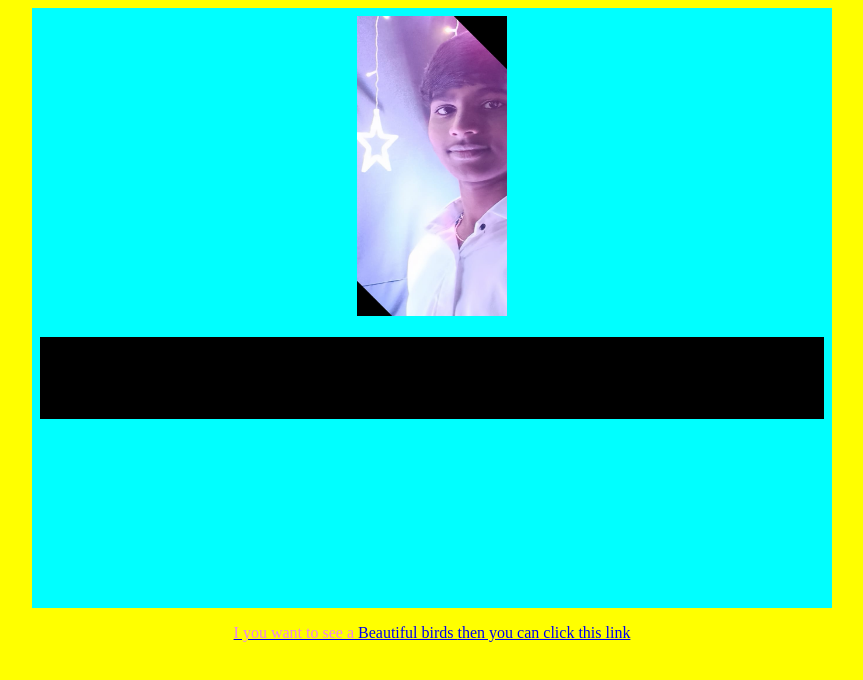
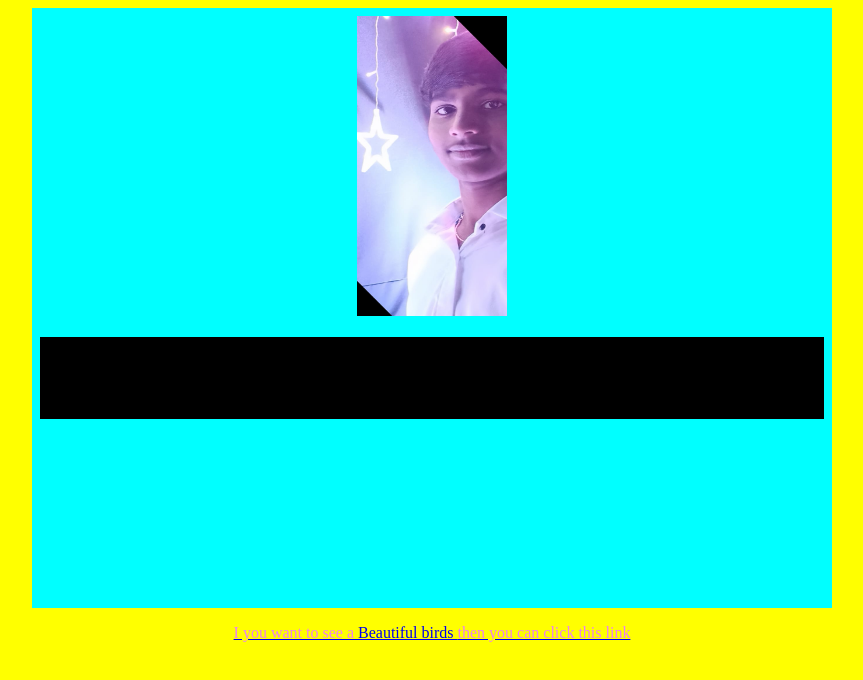
Before and after one commit to ANTHONYNAMMI/Animated, a plain HTML site: page index.html in a window 1280 px wide. Shown: the whole page, without its empty margins (208-1071 px from the left). Drawn offline with Linux system fonts and the light colour scheme.

Commit message:
a small color mistake

```diff
--- a/index.html
+++ b/index.html
@@ -6,7 +6,7 @@
     <body bgcolor="yellow">
 <center>
         <iframe src="15.html" frameborder="0" name="tvaraga_1" width="800" height="600" align="center"></iframe>
-        <p><a href="19.html" target="tvaraga_1" align="center" vlink="green"><font color="violet">I you want to see a </font>Beautiful birds <font color="violet"></font>then you can click this link</font></a>
+        <p><a href="19.html" target="tvaraga_1" align="center" vlink="green"><font color="violet">I you want to see a </font>Beautiful birds <font color="violet">then you can click this link</font></a>
         </p>
 
     </center>
```
